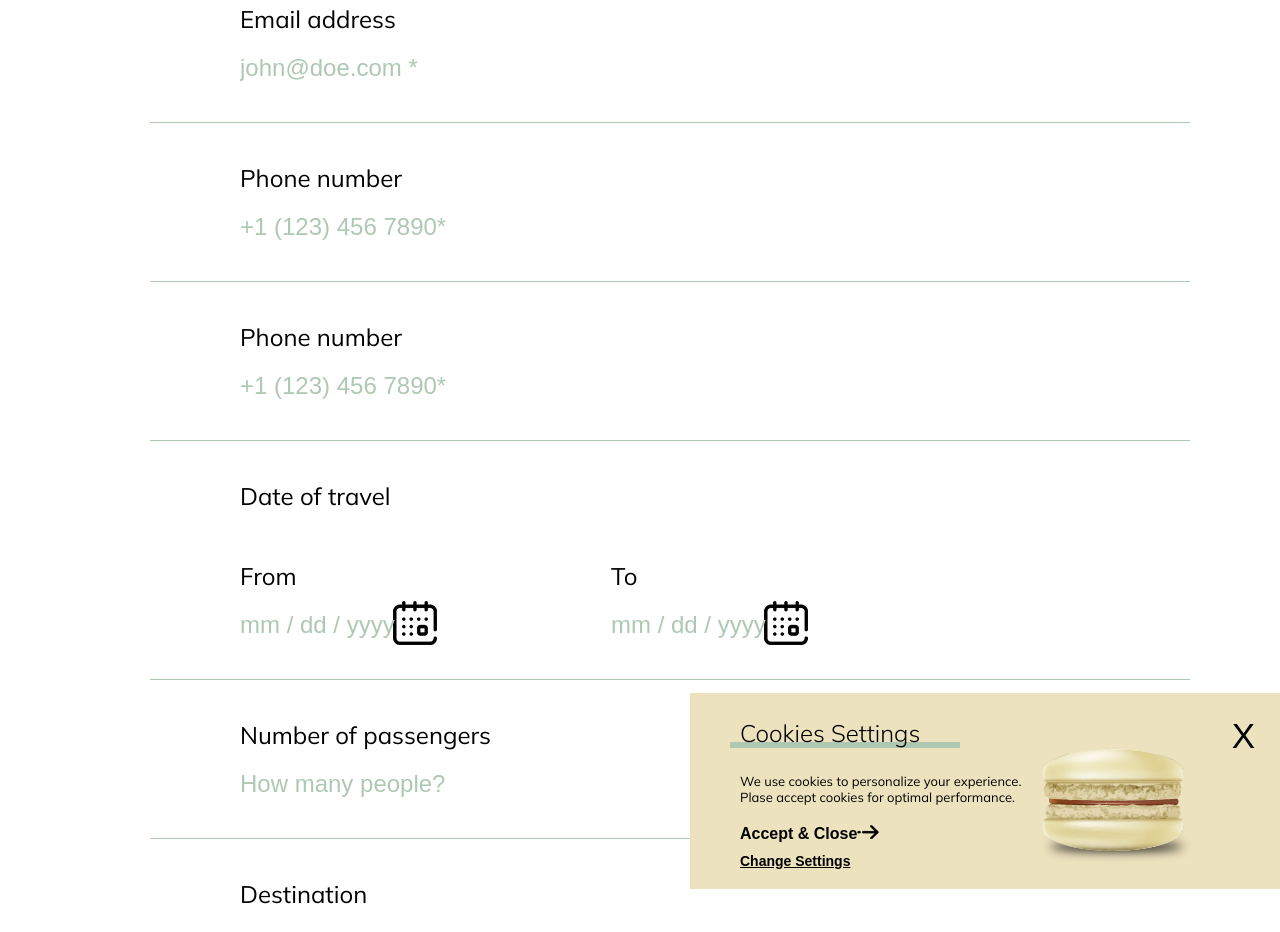
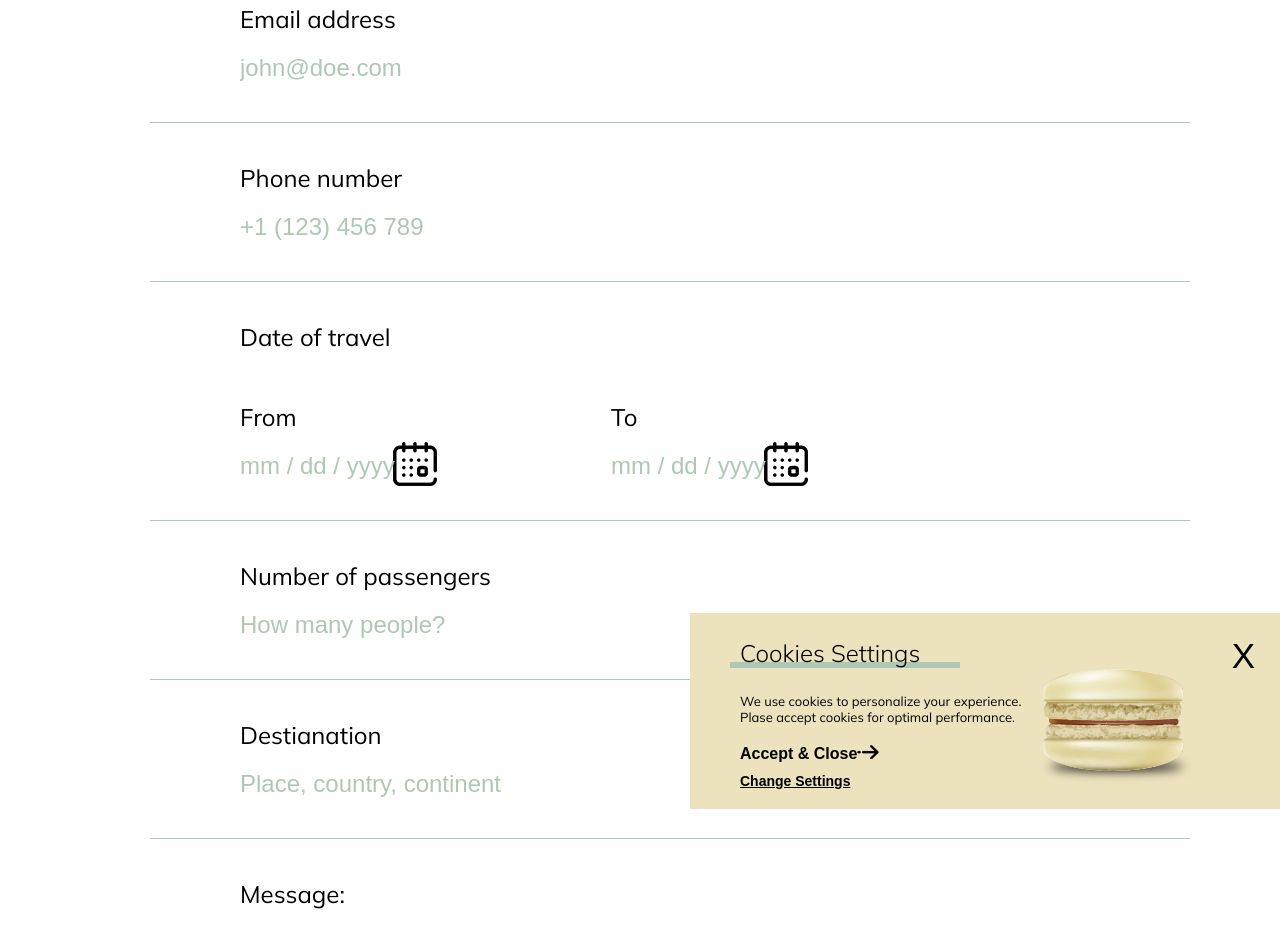
Before and after one commit to Pedja1310/kax, a React (Create React App) app: page /start-a-journey in a window 1280 px wide. Shown: the part 660-1592 px from the top of the page. Built offline with nearby package versions, Linux system fonts and the light colour scheme; a web font is replaced by a local one.

Commit message:
added custom input field for form inputs

```diff
--- /dev/null
+++ b/src/components/CustomInput.js
@@ -0,0 +1,39 @@
+import React from "react";
+
+const CustomInput = ({
+  formData,
+  type,
+  name,
+  placeholder,
+  handleChange,
+  label,
+  rows,
+}) => {
+  return (
+    <div className="form-group">
+      <label>{label}</label>
+      {type === "textarea" ? (
+        <textarea
+          value={formData.message}
+          name="message"
+          className="custom-textarea"
+          rows="6"
+          placeholder="More explanation"
+          onChange={handleChange}
+        ></textarea>
+      ) : (
+        <input
+          value={formData.name}
+          type={type}
+          name={name}
+          className="custom-input"
+          placeholder={placeholder}
+          onChange={handleChange}
+        />
+      )}
+      <span id={`${name}_error`} className="field_error"></span>
+    </div>
+  );
+};
+
+export default CustomInput;
--- a/src/pages/ContactPage.js
+++ b/src/pages/ContactPage.js
@@ -1,5 +1,6 @@
 import React, { useState } from "react";
 import { Link } from "react-router-dom";
+import CustomInput from "../components/CustomInput";
 
 const ContactPage = () => {
   const [formData, setFormData] = useState({
@@ -73,42 +74,30 @@ const ContactPage = () => {
                 <h3 className="txt-underline">Send us Link direct message</h3>
               </div>
               <form className="contact-form" onSubmit={handleSubmit}>
-                <div className="form-group">
-                  <label>What's your name?</label>
-                  <input
-                    value={formData.name}
+                <CustomInput
+                  formData={formData}
                   type="text"
                   name="fullname"
-                    className="custom-input"
                   placeholder="John Doe *"
-                    onChange={handleChange}
+                  label="What's your name"
+                  handleChange={handleChange}
                 />
-                  <span id="fullname_error" className="field_error"></span>
-                </div>
-                <div className="form-group">
-                  <label>Email address</label>
-                  <input
-                    value={formData.email}
-                    type="text"
+                <CustomInput
+                  formData={formData}
+                  type="email"
                   name="email"
-                    className="custom-input"
-                    placeholder="john@doe.com *"
-                    onChange={handleChange}
+                  placeholder="john@doe.com"
+                  label="Email address"
+                  handleChange={handleChange}
                 />
-                  <span id="email_error" className="field_error"></span>
-                </div>
-                <div className="form-group">
-                  <label>Message:</label>
-                  <textarea
-                    value={formData.message}
+                <CustomInput
+                  formData={formData}
+                  type="textarea"
                   name="message"
-                    className="custom-textarea"
-                    rows="6"
-                    placeholder="More explanation"
-                    onChange={handleChange}
-                  ></textarea>
-                  <span id="message_error" className="field_error"></span>
-                </div>
+                  placeholder="More explenation"
+                  handleChange={handleChange}
+                  label="Message:"
+                />
                 <div className="form-group no-border">
                   <button type="submit" className="">
                     Send It{" "}
--- a/src/pages/StartAJourneyPage.js
+++ b/src/pages/StartAJourneyPage.js
@@ -1,4 +1,5 @@
 import React, { useState } from "react";
+import CustomInput from "../components/CustomInput";
 import ScrollDown from "../components/ScrollDown";
 
 const StartAJourneyPage = () => {
@@ -6,10 +7,9 @@ const StartAJourneyPage = () => {
     fullname: "",
     email: "",
     phone: "",
-    phone_2: "",
     travel_start: "",
     travel_end: "",
-    passangers: "",
+    passengers: "",
     destination: "",
     message: "",
   });
@@ -54,54 +54,30 @@ const StartAJourneyPage = () => {
                   onSubmit={handleSubmit}
                   className="contact-form start-a-journey-form"
                 >
-                  <div className="form-group">
-                    <label>What's your name?</label>
-                    <input
-                      value={formData.fullname}
+                  <CustomInput
+                    formData={formData}
                     type="text"
                     name="fullname"
-                      className="custom-input"
-                      placeholder="John Doe *"
-                      onChange={handleChange}
+                    placeholder={"John Doe *"}
+                    handleChange={handleChange}
+                    label={"What's your name?"}
                   />
-                    <span id="fullname_error" className="field_error"></span>
-                  </div>
-                  <div className="form-group">
-                    <label>Email address</label>
-                    <input
-                      value={formData.email}
-                      type="text"
+                  <CustomInput
+                    formData={formData}
+                    type="email"
                     name="email"
-                      className="custom-input"
-                      placeholder="john@doe.com *"
-                      onChange={handleChange}
+                    placeholder={"john@doe.com"}
+                    handleChange={handleChange}
+                    label="Email address"
                   />
-                    <span id="email_error" className="field_error"></span>
-                  </div>
-                  <div className="form-group">
-                    <label>Phone number</label>
-                    <input
-                      value={formData.phone}
+                  <CustomInput
+                    formData={formData}
                     type="text"
                     name="phone"
-                      className="custom-input"
-                      placeholder="+1 (123) 456 7890*"
-                      onChange={handleChange}
+                    placeholder={"+1 (123) 456 789"}
+                    label="Phone number"
+                    handleChange={handleChange}
                   />
-                    <span id="email_error" className="field_error"></span>
-                  </div>
-                  <div className="form-group">
-                    <label>Phone number</label>
-                    <input
-                      value={formData.phone_2}
-                      type="text"
-                      name="phone_2"
-                      className="custom-input"
-                      placeholder="+1 (123) 456 7890*"
-                      onChange={handleChange}
-                    />
-                    <span id="email_error" className="field_error"></span>
-                  </div>
                   <div className="form-group">
                     <label className="mb-50 d-block">Date of travel</label>
                     <div className="row">
@@ -143,42 +119,30 @@ const StartAJourneyPage = () => {
                       </div>
                     </div>
                   </div>
-                  <div className="form-group">
-                    <label>Number of passengers</label>
-                    <input
-                      value={formData.passangers}
+                  <CustomInput
+                    formData={formData}
                     type="text"
-                      name="passangers"
-                      className="custom-input"
-                      placeholder="How many people?"
-                      onChange={handleChange}
+                    name="passengers"
+                    placeholder={"How many people?"}
+                    label="Number of passengers"
+                    handleChange={handleChange}
                   />
-                    <span id="email_error" className="field_error"></span>
-                  </div>
-                  <div className="form-group">
-                    <label>Destination</label>
-                    <input
-                      value={formData.destiantion}
+                  <CustomInput
+                    formData={formData}
                     type="text"
                     name="destination"
-                      className="custom-input"
                     placeholder="Place, country, continent"
-                      onChange={handleChange}
+                    label="Destianation"
+                    handleChange={handleChange}
                   />
-                    <span id="email_error" className="field_error"></span>
-                  </div>
-                  <div className="form-group">
-                    <label>Message:</label>
-                    <textarea
-                      value={formData.message}
+                  <CustomInput
+                    formData={formData}
+                    type="textarea"
                     name="message"
-                      className="custom-textarea"
-                      rows="6"
                     placeholder="More explanation"
-                      onChange={handleChange}
-                    ></textarea>
-                    <span id="message_error" className="field_error"></span>
-                  </div>
+                    handleChange={handleChange}
+                    label="Message:"
+                  />
                   <div className="form-group no-border">
                     <button type="submit" className="">
                       Send It{" "}
```
Lines whose indentation alone changed are shown as unchanged.
